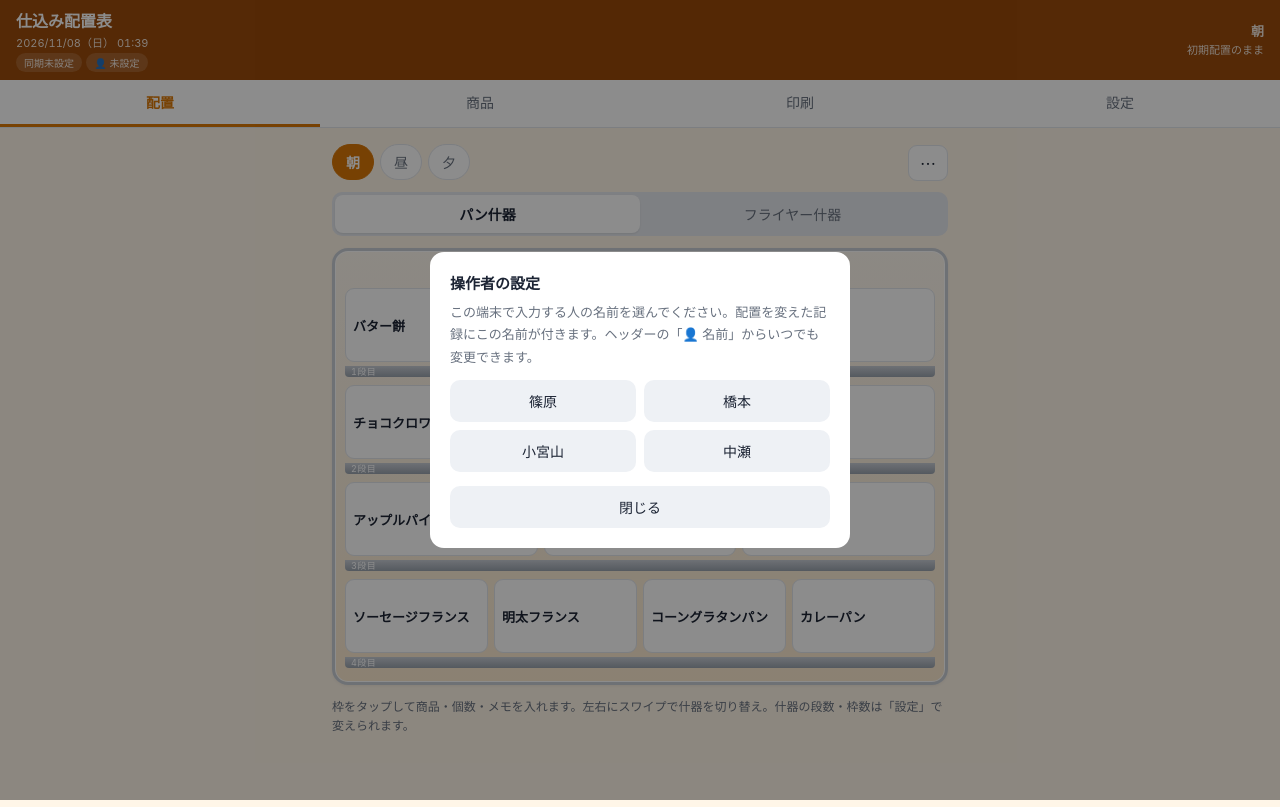
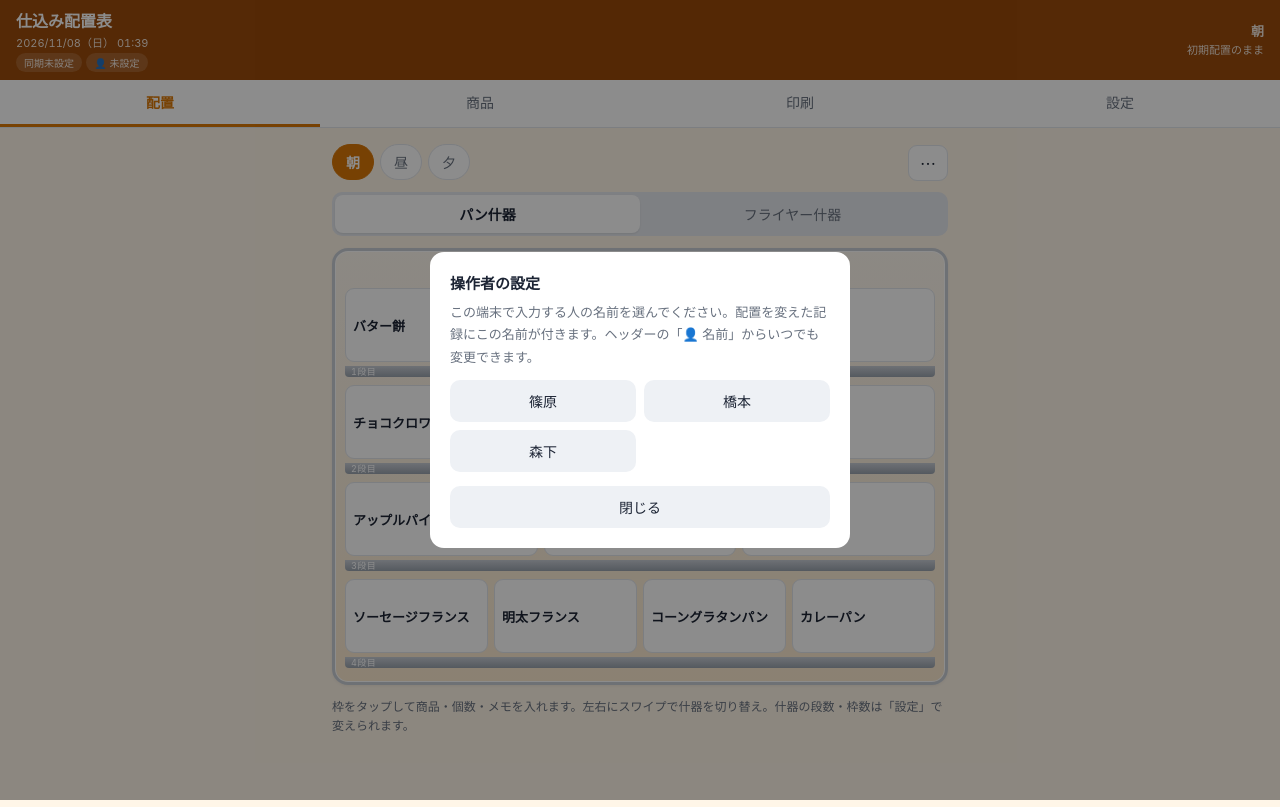
Before and after one commit to takemiyu2008-ops/Shikomi-Board, a plain HTML site: page index.html in a window 1280 px wide. Drawn offline with Linux system fonts and the light colour scheme.

Commit message:
操作者の名簿を管理者3名（篠原・橋本・森下）に変更
Co-Authored-By: Claude Fable 5.1 <noreply@anthropic.com>

```diff
--- a/index.html
+++ b/index.html
@@ -454,8 +454,8 @@ const UI_KEY = 'shikomi-ui-v1';             // 端末固有：開いていた時
 // Firebase Realtime Database の URL（SETUP.md の手順で入れる。空なら同期なし＝この端末だけ）
 const SYNC_DB_URL = '';
 
-// 操作者（この端末で入力する人）。メンバーが変わったらここを書き換える
-const OPERATORS = ['篠原', '橋本', '小宮山', '中瀬'];
+// 操作者＝配置表を触る管理者 3 名（2026-11-08 主の指定）。メンバーが変わったらここを書き換える
+const OPERATORS = ['篠原', '橋本', '森下'];
 
 // 商品の種類。什器にも種類を付け、枠をタップしたときはその什器向けの商品を先に出す
 const CATS = ['パン', 'フライヤー', 'その他'];
```
